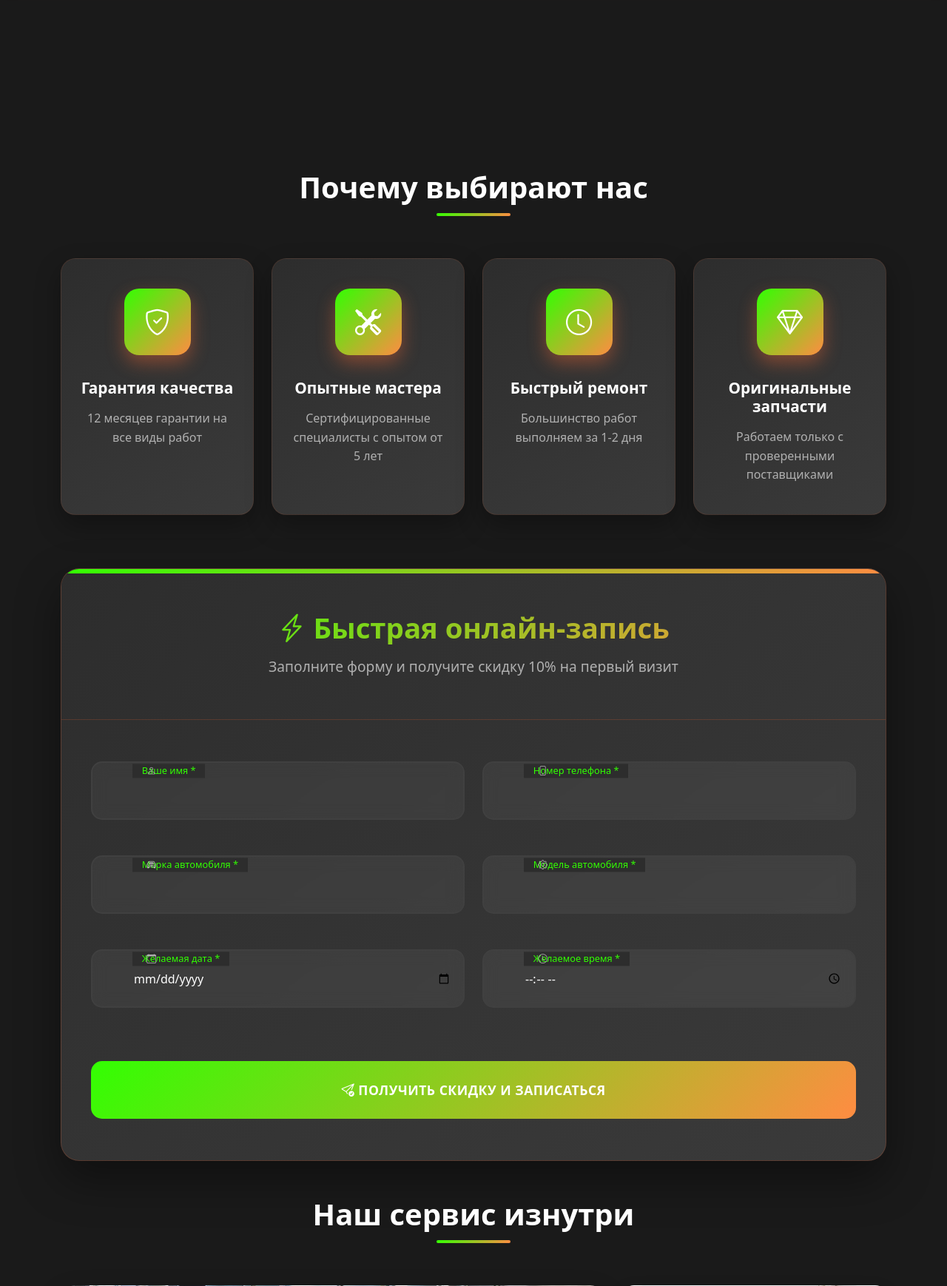
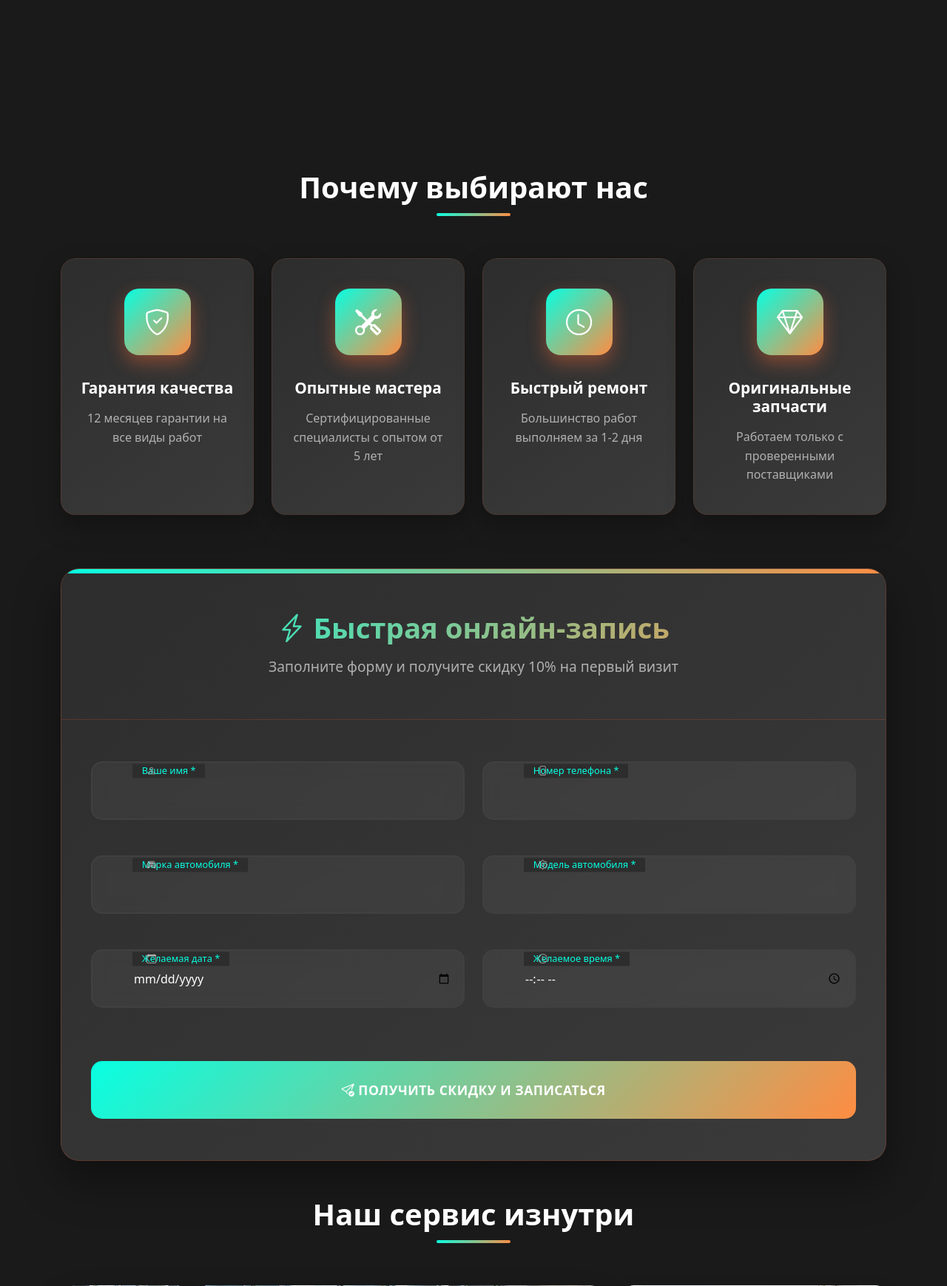
Before and after one commit to ilya2101/Site, a Flask app: page /service/ in a window 1280 px wide. Shown: the part 105-1843 px from the top of the page at 74% size. Run offline with Flask 3, Linux system fonts and the light colour scheme; data comes from the database, SQL or seed files in the repository; grey boxes are pictures that could not be loaded.

Commit message:
fix: обновления для автодеплоя два

```diff
--- a/templates/index.html
+++ b/templates/index.html
@@ -444,7 +444,7 @@
 <style>
     /* ОРАНЖЕВО-ЗЕЛЕНАЯ ЦВЕТОВАЯ ПАЛИТРА */
     :root {
-        --primary-orange: #32ff02;
+        --primary-orange: #07ffe2;
         --orange-dark: #E55A2B;
         --orange-light: #FF8C42;
         --accent-green: #27AE60;
```
